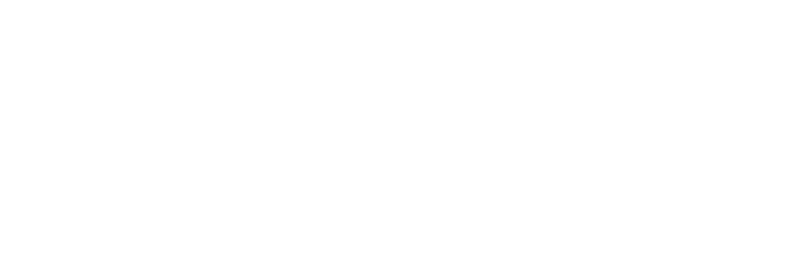
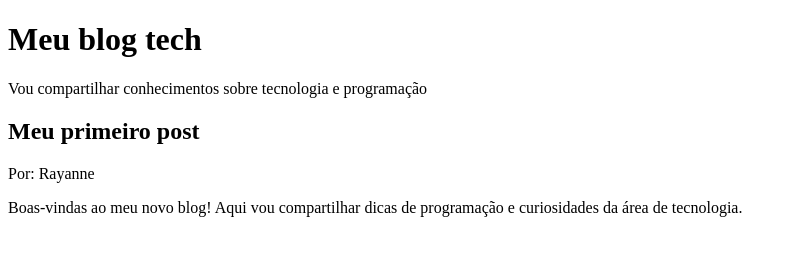
Before and after one commit to rayannesantossilva-rgb/paginaweb, a plain HTML site: page index.html in a window 1280 px wide. Shown: the whole page, without its empty margins (0-793 px from the left). Drawn offline with Linux system fonts and the light colour scheme.

Commit message:
aiaiaiaiai1

```diff
--- a/index.html
+++ b/index.html
@@ -7,6 +7,10 @@
 <title>Document</title>
 </head>
 <body>
-
+<h1>Meu blog tech</h1>
+<p>Vou compartilhar conhecimentos sobre tecnologia e programação</p>
+<h2>Meu primeiro post</h2>
+<p>Por: Rayanne</p>
+<p>Boas-vindas ao meu novo blog! Aqui vou compartilhar dicas de programação e curiosidades da área de tecnologia.</p>
 </body>
 </html>
```
